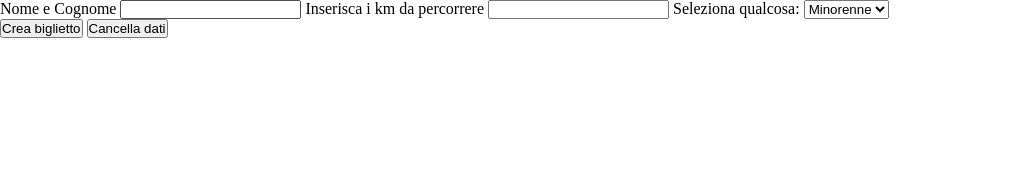
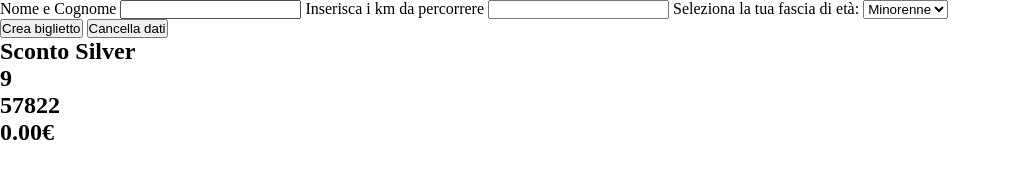
Before and after one commit to francescorocco/js-biglietto-treno-form, a plain HTML site: page index.html in a window 1280 px wide. Both pictures are taken after a click on the button "Crea biglietto". Shown: the whole page, without its empty margins (0-1011 px from the left). Drawn offline with Linux system fonts and the light colour scheme.

Commit message:
esercizio completo non stilizzato

```diff
--- a/css/style.css
+++ b/css/style.css
@@ -3,3 +3,11 @@
     margin: 0;
     box-sizing: border-box;
 }
+
+.d-none{
+    display: none;
+}
+
+.d-block{
+    display: block;
+}
--- a/index.html
+++ b/index.html
@@ -17,7 +17,7 @@
         <label for="km">Inserisca i km da percorrere</label>
         <input type="text" id="km"/>
 
-        <label for="age-select">Seleziona qualcosa:</label>
+        <label for="age-select">Seleziona la tua fascia di età:</label>
         <select id="age-select">
             <option value="minorenne">Minorenne</option>
             <option value="adulto">Over 65</option>
@@ -32,10 +32,12 @@
 
 
 
-    <div>
+    <div class="d-none" id="ticket">
         <h1 id="ticket-name"></h1>
-        <h2 id="tickeet-prize"></h2>
         <h2 id="ticket-discount"></h2>
+        <h2 id="carriage"></h2>
+        <h2 id="train-number"></h2>
+        <h2 id="ticket-prize"></h2>
     </div>
 
 
--- a/js/main.js
+++ b/js/main.js
@@ -1,48 +1,54 @@
-const buttonCreate = document.querySelector('#leggiForm');
-const buttonReset = document.querySelector('resetForm');
+const buttonCreate = document.querySelector('#readForm');
+const buttonReset = document.querySelector('#resetForm');
 
-const nameUser = document.querySelector('#name');
-const kmToDo = document.querySelector('#km');
-const ageUser = document.querySelector('#age-select');
+let nameUser = document.querySelector('#name');
+let kmToDo = document.querySelector('#km')
 
-const ticketName = document.querySelector('ticket-name');
-const ticketPrize = document.querySelector('tickeet-prize');
-const ticketDiscount = document.querySelector('ticket-discount');
+const ticketName = document.querySelector('#ticket-name');
+let ticketPrize = document.querySelector('#ticket-prize');
+const ticketDiscount = document.querySelector('#ticket-discount');
+
+const ticket = document.querySelector('#ticket');
+
+let carriage = document.querySelector('#carriage');
+let trainNumber = document.querySelector('#train-number');
 
 buttonCreate.addEventListener('click',
     function () {
 
+        let ageUser = document.querySelector('#age-select').value;
+        let kmToDo = document.querySelector('#km').value;
+        let ticketCost = (kmToDo * 0.21);
         ticketName.innerHTML = nameUser.value;
+        ticket.className = "d-block";
+
+        carriage.innerHTML = Math.floor((Math.random() * 9)) + 1;
+        trainNumber.innerHTML = Math.floor((Math.random() * 90000)) + 10000;
 
 
-        const casellaSelezioneDom = document.getElementById('casellaSelezione');
-        alert(casellaSelezioneDom.value);
+        if (ageUser == 'minorenne'){
+
+            ticketCost =  ticketCost + ((ticketCost / 100) * 20);
+            ticketDiscount.innerHTML = 'Sconto Silver';
+
+        }else if (ageUser == 'adulto'){
+
+            ticketCost = ticketCost + ((ticketCost / 100) * 40);
+            ticketDiscount.innerHTML = 'Sconto Premium';
+
+        }else{
+            ticketDiscount.innerHTML = 'Nessuno sconto';
+        }
+
+        ticketCost = ticketCost.toFixed(2);
+        ticketPrize.innerHTML = ticketCost +'€';
     }
 );
 
-
-
-
-
-
-
-// const travelDistance = parseInt (prompt('Gentilmente inserisca il numero di chilometri della sua corsa'));
-// console.log(travelDistance);
-
-// let ticketCost = (travelDistance * 0.21);
-// console.log(ticketCost);
-
-// if (ageUser < 18){
-//     ticketCost =  ticketCost + ((ticketCost / 100) * 20);
-//     document.getElementById('sconto').innerHTML = 'Complimenti per essere così giovane, le abbiamo applicato uno sconto del 20%';
-// }else if (ageUser > 65){
-//     ticketCost = ticketCost + ((ticketCost / 100) * 40);
-//     document.getElementById('sconto').innerHTML = 'Complimenti per essere così grande ed avere ancora la pazienza di utilizzare i nostri servizi, le abbiamo applicato uno sconto del 40%';
-// }
-
-// console.log(ticketCost);
-
-// ticketCost = ticketCost.toFixed(2);
-// console.log(ticketCost);
-
-// document.getElementById('prezzo').innerHTML= 'Il prezzo del biglietto è di: ' + ticketCost + ' € ' ;
+buttonReset.addEventListener('click',
+    function() {
+        nameUser.value = "";
+        kmToDo.value = "";
+        ticket.className = "d-none";
+    }
+);
```
